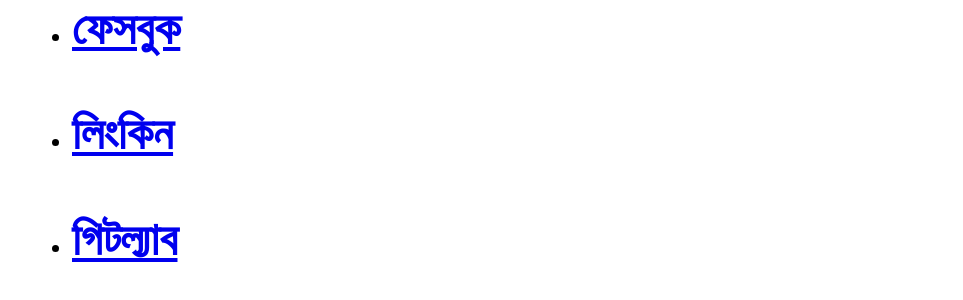
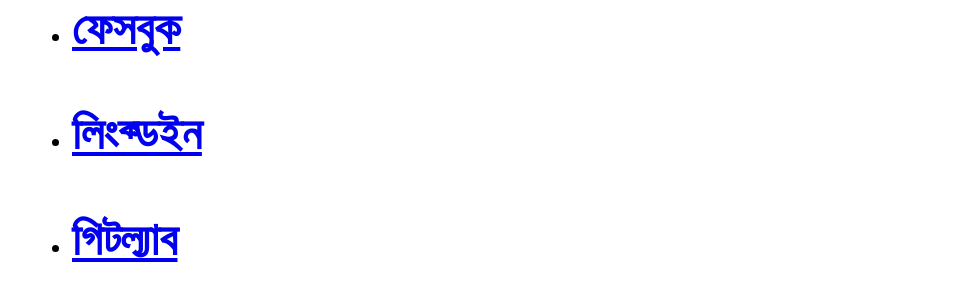
Before and after one commit to sohelkhanz/sohelkhanz.github.io, a Jekyll site: the page built from প্রবন্ধ/যোগাযোগ.md, in a window 1280 px wide. Shown: the part 440-740 px from the top of the page, without its empty margins (158-1121 px from the left). Built offline with Jekyll 4.4.1, drawn with Linux system fonts in a browser that asks for light colours.

Commit message:
Update যোগাযোগ.md

```diff
--- a/প্রবন্ধ/যোগাযোগ.md
+++ b/প্রবন্ধ/যোগাযোগ.md
@@ -10,7 +10,7 @@ layout: default
 
 - # [ইমেইল](soooheeeel@gmail.com)
 - # [ফেসবুক](https://facebook.com/nahklehos/)
-- # [লিংকিন](https://linkin.com/sohelkhan-R/)
+- # [লিংক্ডইন](https://linkedin.com/sohelkhan-R/)
 - # [গিটল্যাব](https://gitlab.com/sohel.khan/)
 - # [বিটবাকেট](https://bitbucket.org/sohel_khan/)
 - # [ফোন](+8801639818389)
```
